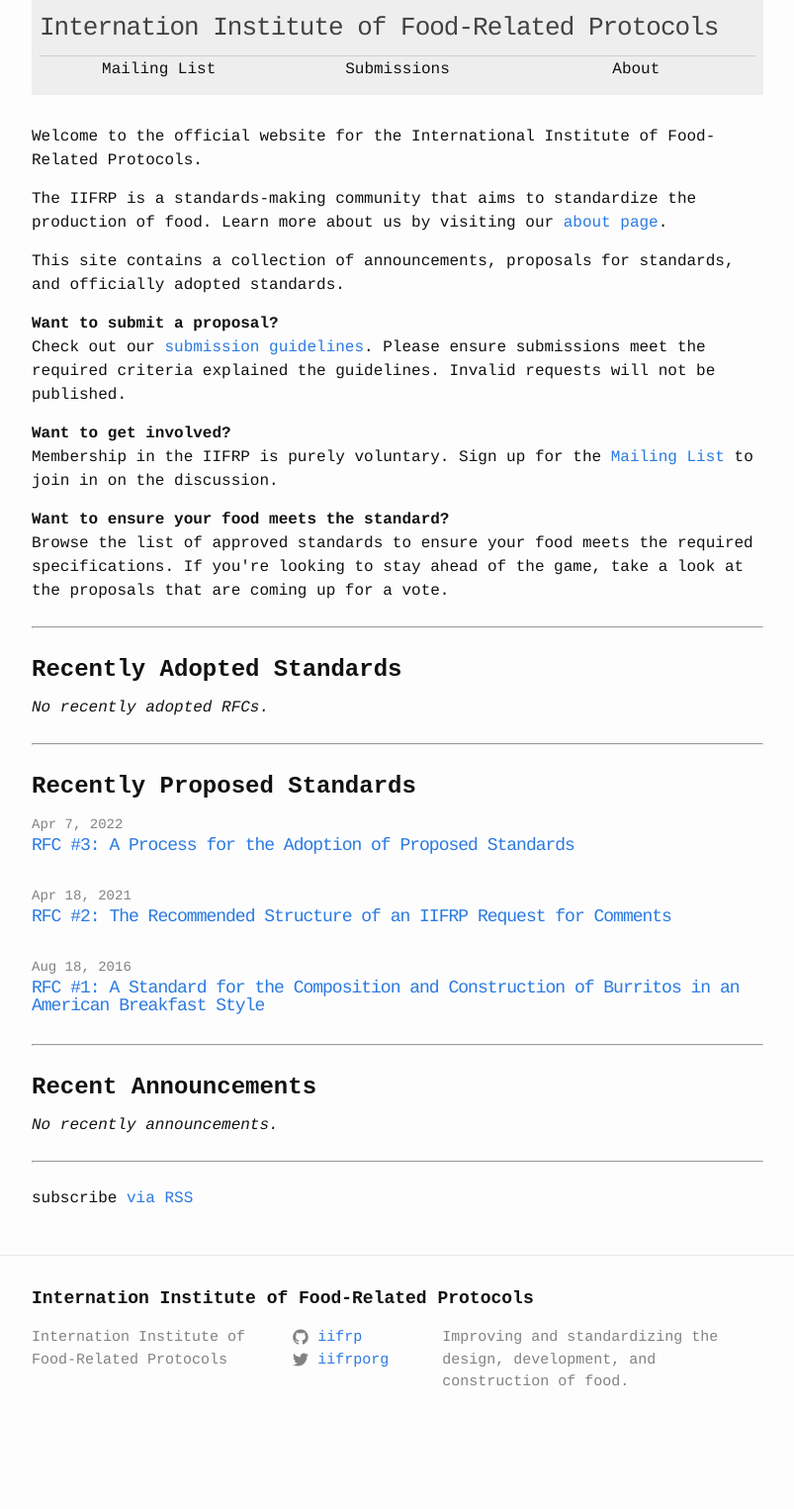
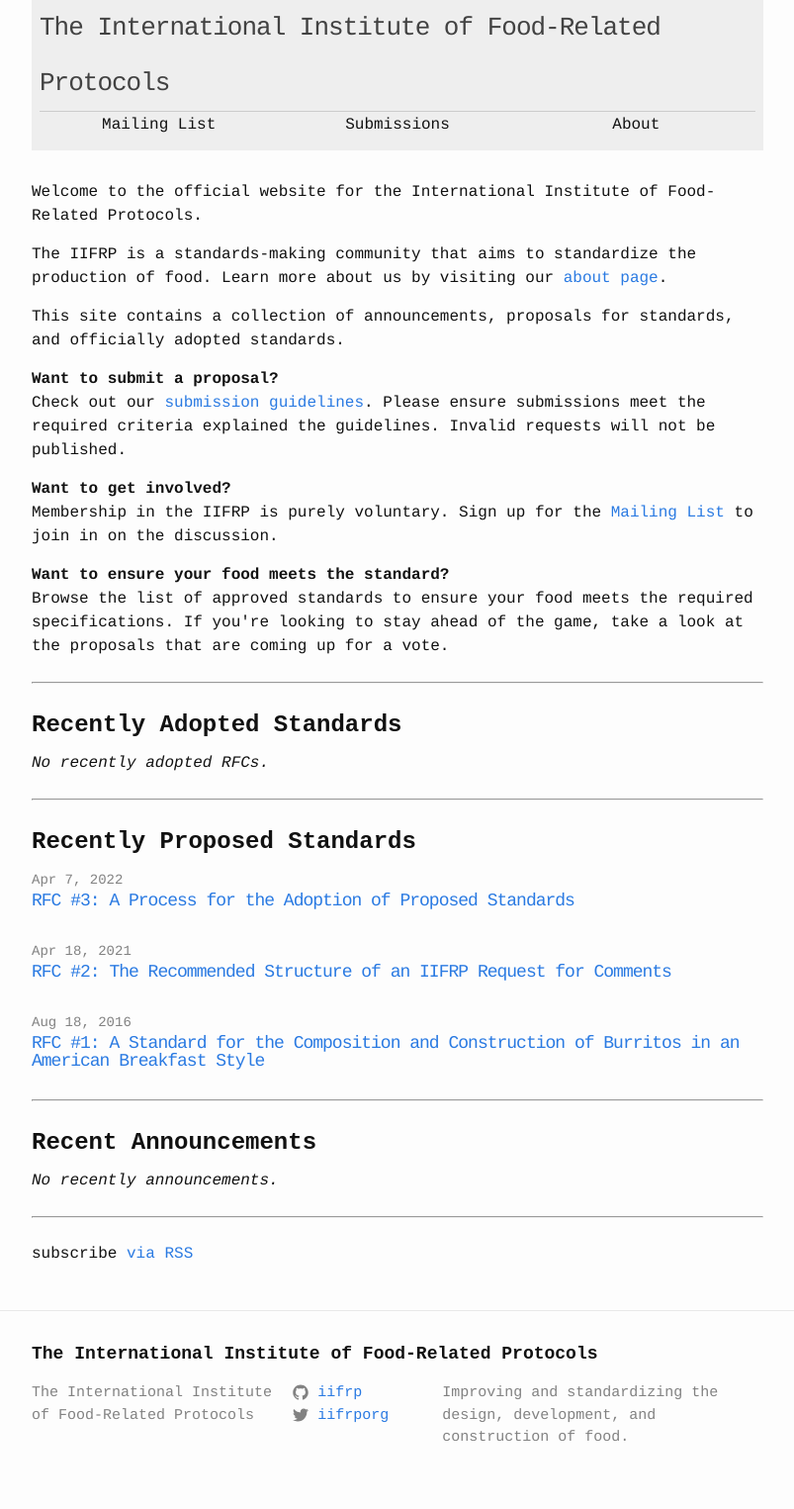
Before and after one commit to iifrp/iifrp.github.io, a Jekyll site: the page built from index.html, in a window 1280 px wide. Shown: the whole page at 99% size, without its empty margins (238-1041 px from the left). Built offline with Jekyll 4.4.1, drawn with Linux system fonts in a browser that asks for light colours; before the commit the page ends 1469 px from its top, so only the background shows below that.

Commit message:
Fixes config typo

```diff
--- a/_config.yml
+++ b/_config.yml
@@ -1,5 +1,5 @@
 # Site settings
-title: Internation Institute of Food-Related Protocols
+title: The International Institute of Food-Related Protocols
 short_title: IIFRP
 email:
 description: >
```
